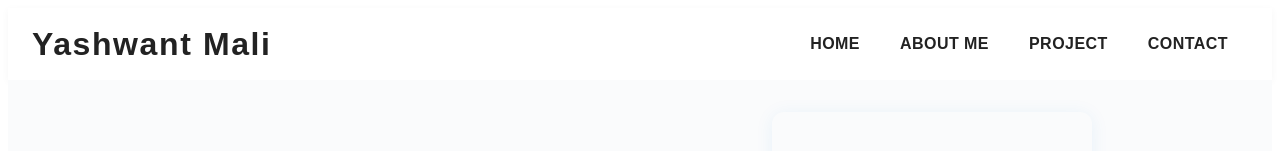
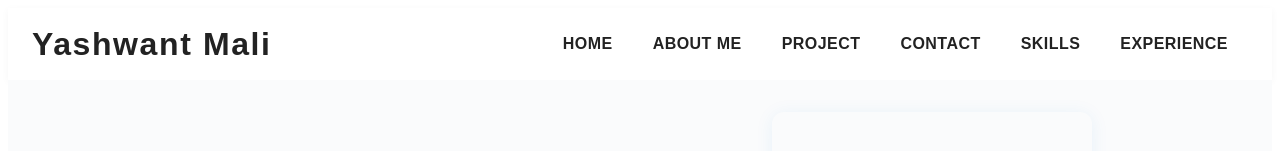
Before and after one commit to yashwant-mali/Portfolio, a React (Vite) app: page / in a window 1280 px wide. Shown: the top 151 px of the page. Built offline with nearby package versions, Linux system fonts and the light colour scheme.

Commit message:
added scroll from menu and added updated resume

```diff
--- a/src/components/AboutUs.jsx
+++ b/src/components/AboutUs.jsx
@@ -5,6 +5,7 @@ import introSectionImage from "../../public/intro_section_image.png";
 export default function AboutUs() {
   return (
     <Box
+      id="aboutme"
       sx={{
         py: { xs: 4, md: 8 },
         px: { xs: 1, sm: 2, md: 4 },
--- a/src/components/ContactMe.jsx
+++ b/src/components/ContactMe.jsx
@@ -16,6 +16,7 @@ import TwitterIcon from "@mui/icons-material/Twitter";
 export default function ContactMe() {
   return (
     <Box
+      id="contact"
       component="footer"
       sx={{
         background: "#22223b",
--- a/src/components/Experience.jsx
+++ b/src/components/Experience.jsx
@@ -4,6 +4,7 @@ import { Box, Grid, Typography, Paper, Divider } from "@mui/material";
 export default function Experience() {
   return (
     <Box
+      id="Experience"
       sx={{
         py: { xs: 2, md: 4 },
         px: { xs: 1, sm: 2, md: 6 },
--- a/src/components/Intro.jsx
+++ b/src/components/Intro.jsx
@@ -9,6 +9,7 @@ export default function Intro() {
 
   return (
     <Box
+      id="intro"
       sx={{
         flexGrow: 1,
         py: { xs: 2, md: 4 },
--- a/src/components/Navbar.jsx
+++ b/src/components/Navbar.jsx
@@ -11,10 +11,12 @@ import Button from "@mui/material/Button";
 import MenuItem from "@mui/material/MenuItem";
 
 const pages = [
-  { label: "HOME", href: "#home" },
+  { label: "HOME", href: "#intro" },
   { label: "ABOUT ME", href: "#aboutme" },
   { label: "PROJECT", href: "#project" },
   { label: "CONTACT", href: "#contact" },
+  { label: "SKILLS", href: "#skills" },
+  { label: "EXPERIENCE", href: "#experience" },
 ];
 
 export default function Navbar() {
@@ -28,6 +30,19 @@ export default function Navbar() {
     setAnchorElNav(null);
   };
 
+  // 👇 Smooth Scroll Function
+  const handleScroll = (event, href) => {
+    event.preventDefault();
+    const id = href.replace("#", "");
+    const section = document.getElementById(id);
+
+    if (section) {
+      section.scrollIntoView({ behavior: "smooth" });
+    }
+
+    handleCloseNavMenu();
+  };
+
   return (
     <AppBar
       position="static"
@@ -39,6 +54,7 @@ export default function Navbar() {
     >
       <Container maxWidth="xl">
         <Toolbar disableGutters>
+          {/* Logo (Desktop) */}
           <Typography
             variant="h5"
             noWrap
@@ -57,6 +73,8 @@ export default function Navbar() {
           >
             Yashwant Mali
           </Typography>
+
+          {/* Mobile Menu */}
           <Box sx={{ flexGrow: 1, display: { xs: "flex", md: "none" } }}>
             <IconButton
               size="large"
@@ -81,9 +99,7 @@ export default function Navbar() {
               {pages.map((page) => (
                 <MenuItem
                   key={page.label}
-                  onClick={handleCloseNavMenu}
-                  component="a"
-                  href={page.href}
+                  onClick={(e) => handleScroll(e, page.href)}
                   sx={{
                     color: "#222",
                     fontWeight: 600,
@@ -99,6 +115,8 @@ export default function Navbar() {
               ))}
             </Menu>
           </Box>
+
+          {/* Logo (Mobile) */}
           <Typography
             variant="h6"
             noWrap
@@ -117,6 +135,8 @@ export default function Navbar() {
           >
             Yashwant Mali
           </Typography>
+
+          {/* Desktop Links */}
           <Box
             sx={{
               flexGrow: 1,
@@ -127,7 +147,7 @@ export default function Navbar() {
             {pages.map((page) => (
               <Button
                 key={page.label}
-                href={page.href}
+                onClick={(e) => handleScroll(e, page.href)}
                 sx={{
                   my: 2,
                   color: "#222",
--- a/src/components/Project.jsx
+++ b/src/components/Project.jsx
@@ -6,6 +6,7 @@ import skillsphere2 from "../assets/skillsphere ss 2.png";
 export default function Project() {
   return (
     <Box
+      id="project"
       sx={{
         py: { xs: 2, md: 6 },
         px: { xs: 1, sm: 2, md: 8 },
--- a/src/components/Skills.jsx
+++ b/src/components/Skills.jsx
@@ -36,6 +36,7 @@ export default function Skills() {
 
   return (
     <Box
+      id="skills"
       sx={{
         display: "flex",
         flexWrap: isMobile ? "nowrap" : "wrap",
```
Also changed, not shown: 1 other file (tests, documents, lock files or other folders).
